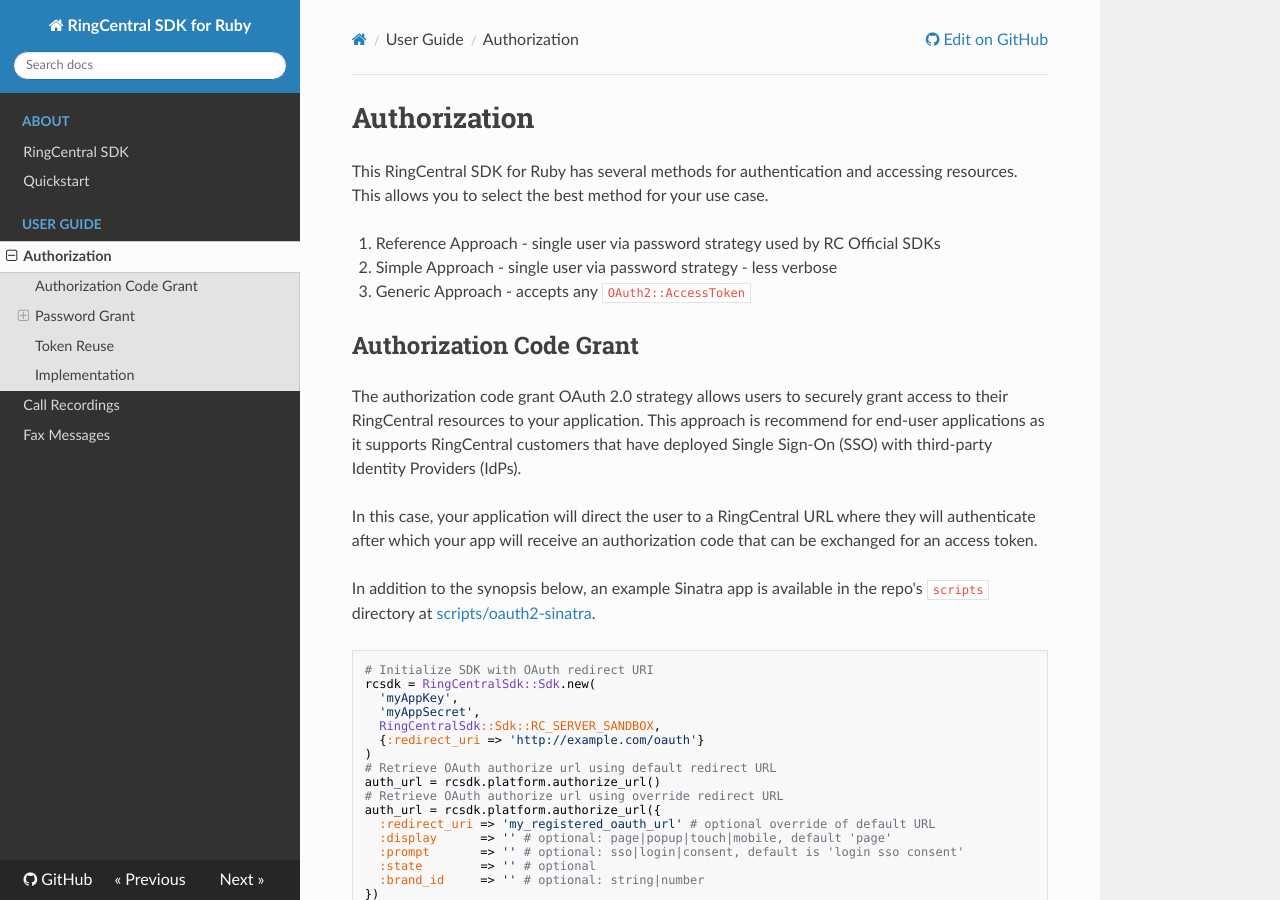
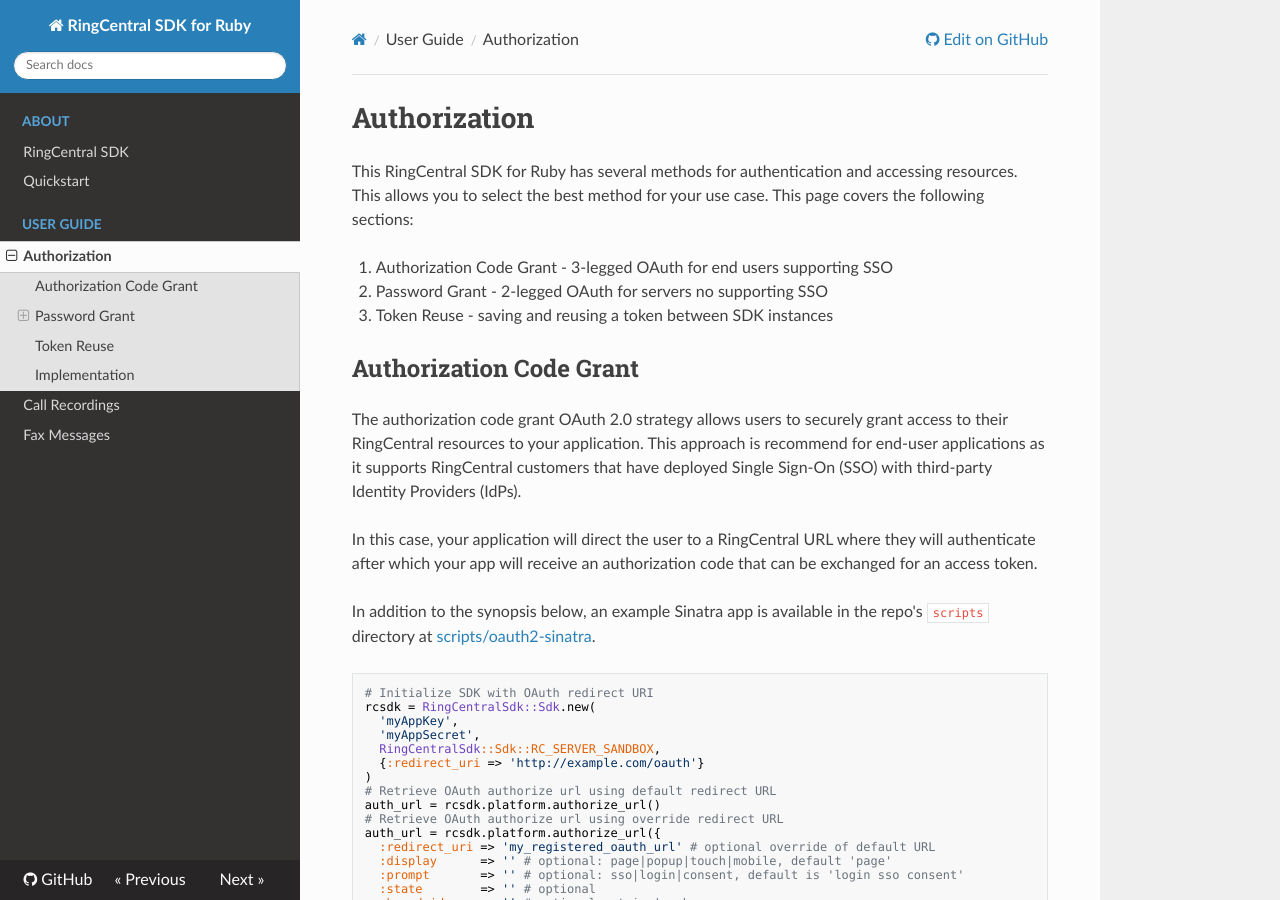
Before and after one commit to grokify/ringcentral-sdk-ruby, an MkDocs documentation site: the page built from docs/usage/authorization/Authorization.md, in a window 1280 px wide and 900 px high. Built offline with MkDocs 1.6.1, drawn with Linux system fonts in a browser that asks for light colours; nearby versions of some CDN libraries; old or Windows-style settings are respelled for this version of MkDocs.

Commit message:
update mkdocs

```diff
--- a/docs/usage/authorization/Authorization.md
+++ b/docs/usage/authorization/Authorization.md
@@ -1,11 +1,11 @@
 # Authorization
 
 This RingCentral SDK for Ruby has several methods for authentication and accessing
-resources. This allows you to select the best method for your use case.
+resources. This allows you to select the best method for your use case. This page covers the following sections:
 
-1. Reference Approach - single user via password strategy used by RC Official SDKs
-1. Simple Approach - single user via password strategy - less verbose
-1. Generic Approach - accepts any `OAuth2::AccessToken`
+1. Authorization Code Grant - 3-legged OAuth for end users supporting SSO
+1. Password Grant - 2-legged OAuth for servers no supporting SSO
+1. Token Reuse - saving and reusing a token between SDK instances
 
 ## Authorization Code Grant
 
```
